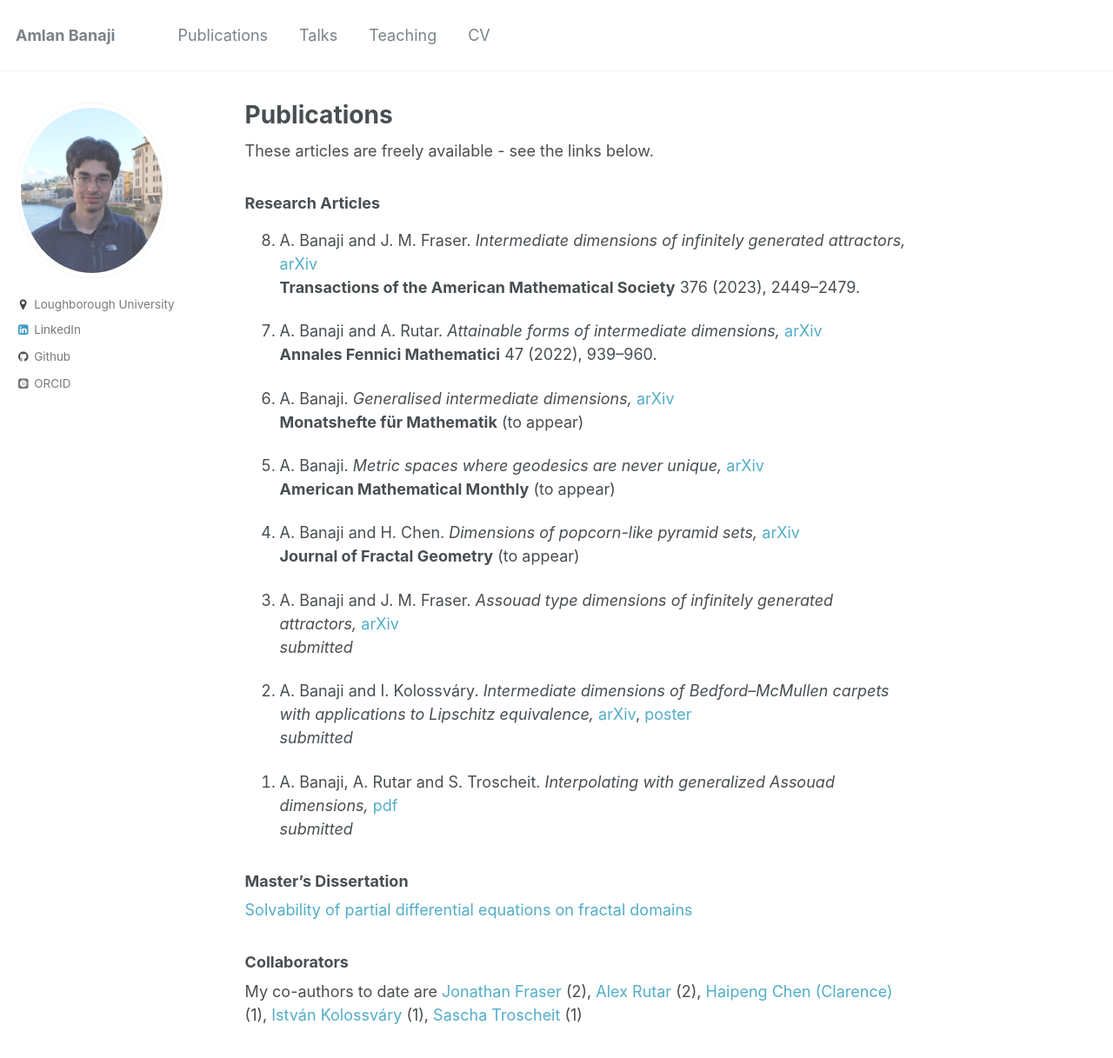
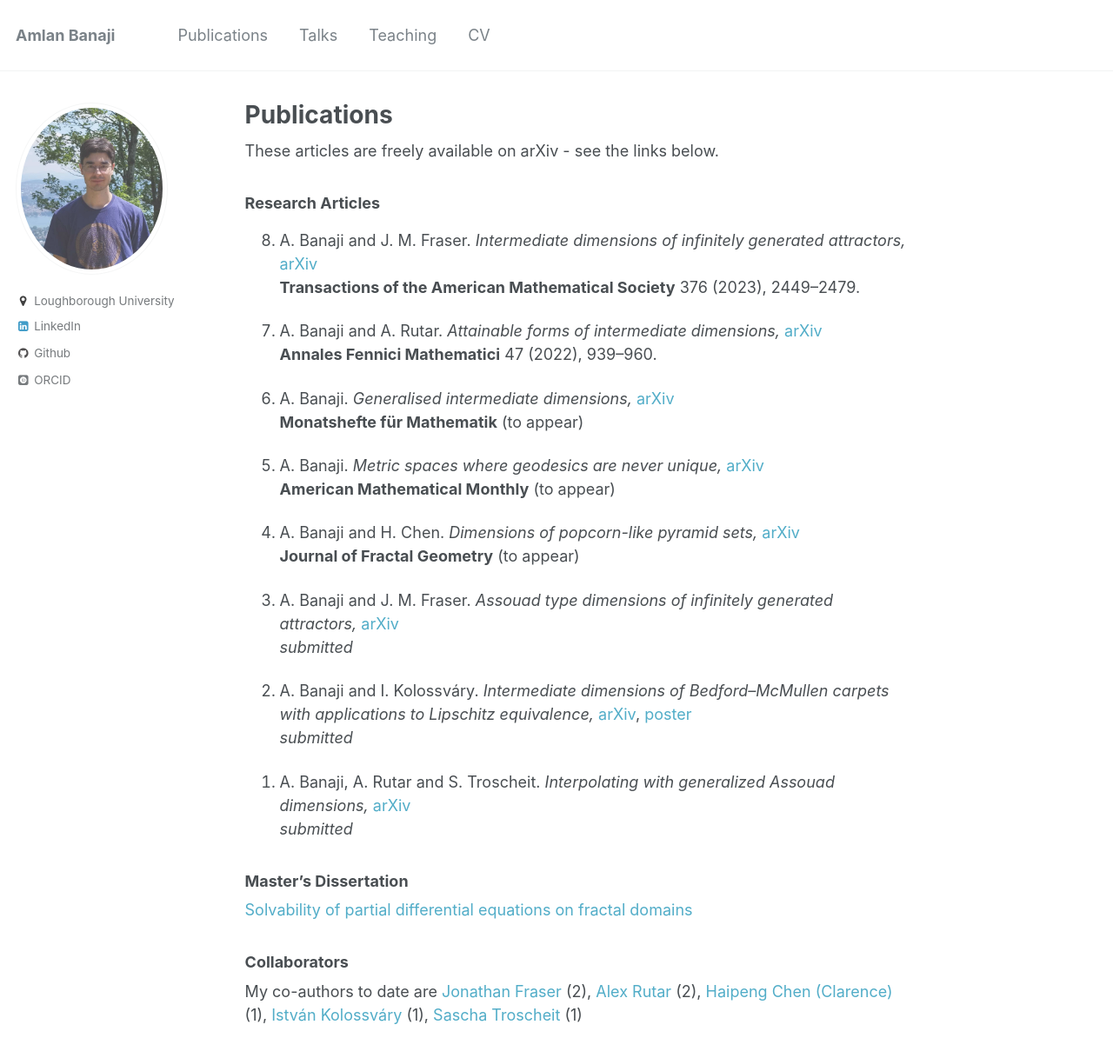
Before and after one commit to amlan-banaji/amlan-banaji.github.io, a Jekyll site: the page built from _pages/publications.md, in a window 1280 px wide and 1231 px high. Shown: the top 1217 px of the window at 87% size. Built offline with Jekyll 4.4.1, drawn with Linux system fonts in a browser that asks for light colours; some web fonts are replaced.

Commit message:
assouad interpolation arxiv and zurich photo

```diff
--- a/_pages/publications.md
+++ b/_pages/publications.md
@@ -4,7 +4,7 @@ permalink: /publications/
 author_profile: true
 ---
 
-These articles are freely available - see the links below.
+These articles are freely available on arXiv - see the links below.
 
 ### Research Articles
 
@@ -29,7 +29,7 @@ These articles are freely available - see the links below.
 7. A. Banaji and I. Kolossváry. *Intermediate dimensions of Bedford–McMullen carpets with applications to Lipschitz equivalence,* [arXiv](https://arxiv.org/abs/2111.05625), [poster](https://amlan-banaji.github.io/files/BristolCarpetsPoster.pdf)
 *submitted*
 
-8. A. Banaji, A. Rutar and S. Troscheit. *Interpolating with generalized Assouad dimensions,* [pdf](https://amlan-banaji.github.io/files/AssouadInterpolationPaper2023.pdf)
+8. A. Banaji, A. Rutar and S. Troscheit. *Interpolating with generalized Assouad dimensions,* [arXiv](https://arxiv.org/abs/2308.12975)
 *submitted*
 {: reversed="reversed"}
 ### Master's Dissertation
```
Also changed, not shown: images/profile.jpg, 2 other files.
